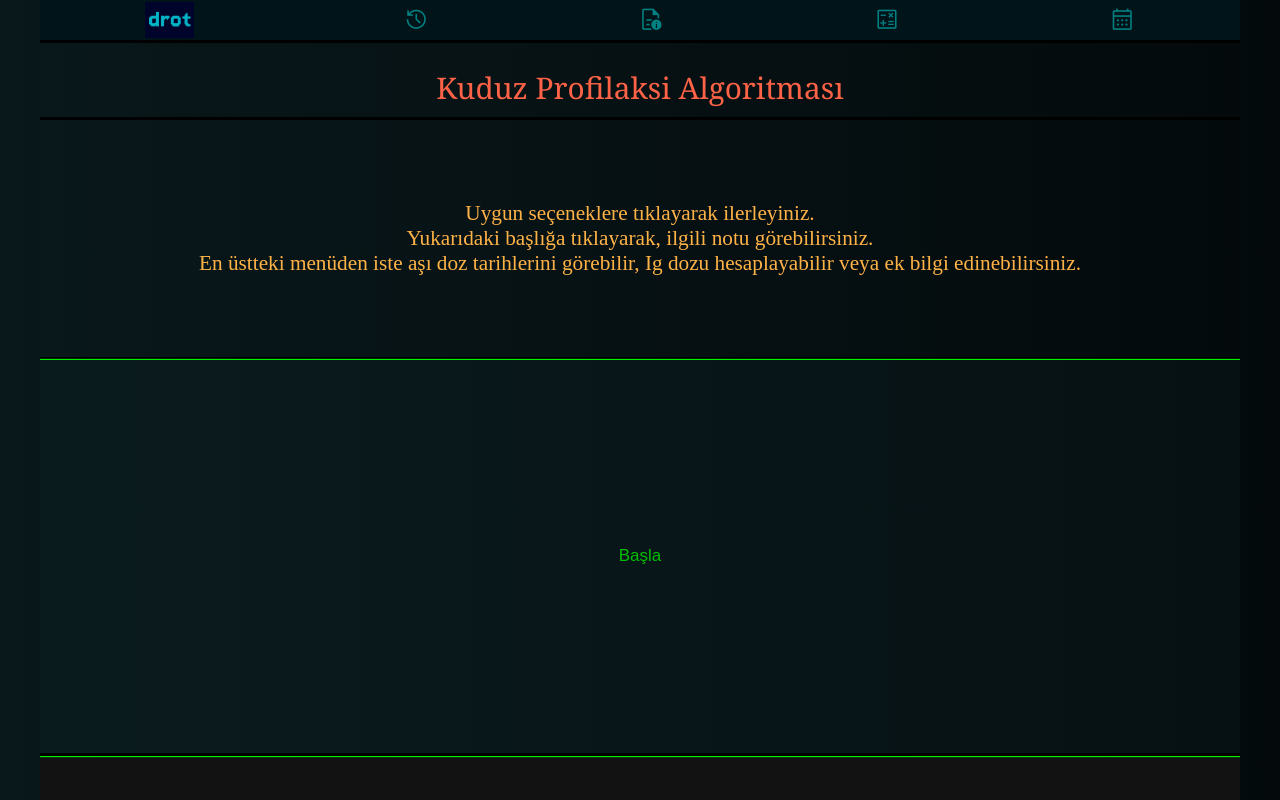
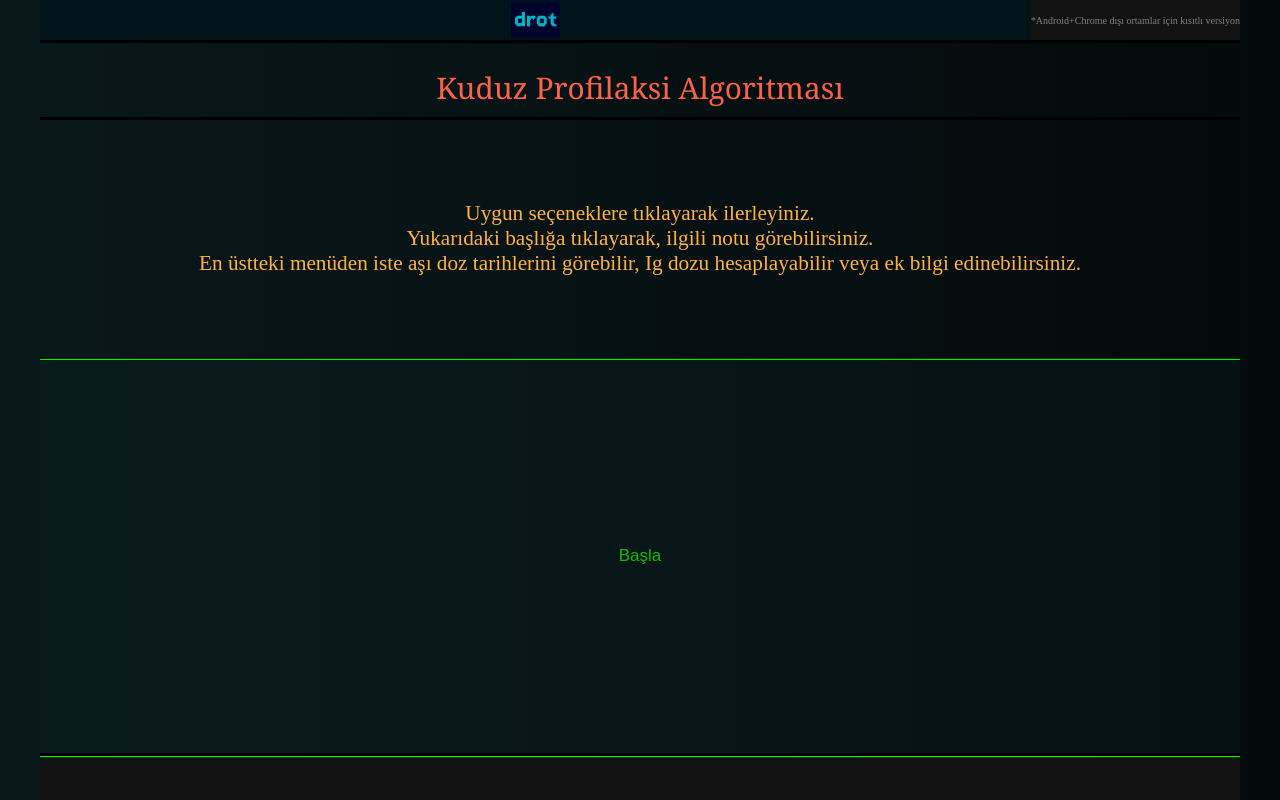
Before and after one commit to drotCode/kdzFx, a plain HTML site: page index.html in a window 1280 px wide. Drawn offline with nearby package versions, Linux system fonts and the light colour scheme.

Commit message:
navbar change

```diff
--- a/index.html
+++ b/index.html
@@ -18,22 +18,20 @@
                 <img class="logo" src="./src/drot_blue.png" alt="drot logo">
             </a>
         </button>
-        <!-- <button class="btn menu" title="Menü">
-            <span class="gi material-symbols-outlined">menu</span>
-        </button> -->
-        <button class="btn log" title="log">
+        <span style="font-size: 10px; color: grey;">*Android+Chrome dışı ortamlar için kısıtlı versiyon</span>
+
+        <button class="btn log hide" title="log">
             <span class="gi material-symbols-outlined">history</span>
         </button>
-        <button class="btn info" title="Bilgi">
+        <button class="btn info hide" title="Bilgi">
             <span class="gi material-symbols-outlined">
-                <!-- info -->
                 quick_reference
             </span>
         </button>
-        <button class="btn rig" title="Ig Doz Hesaplayıcı">
+        <button class="btn rig hide" title="Ig Doz Hesaplayıcı">
             <span class="gi material-symbols-outlined">calculate</span>
         </button>
-        <button class="btn date" title="Aşı Tarihleri">
+        <button class="btn date hide" title="Aşı Tarihleri">
             <span class="gi material-symbols-outlined">calendar_month</span>
         </button>
     </nav>
```
